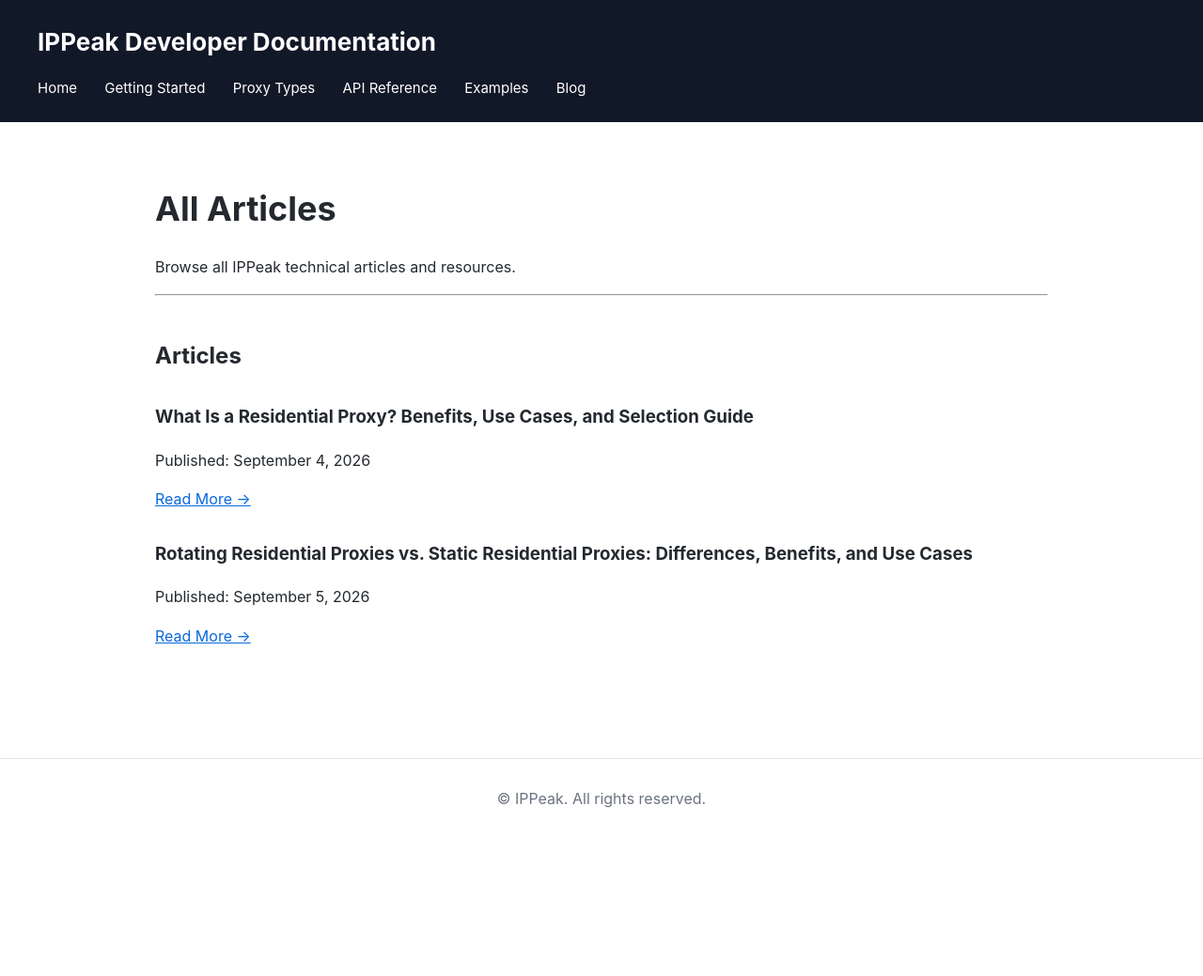
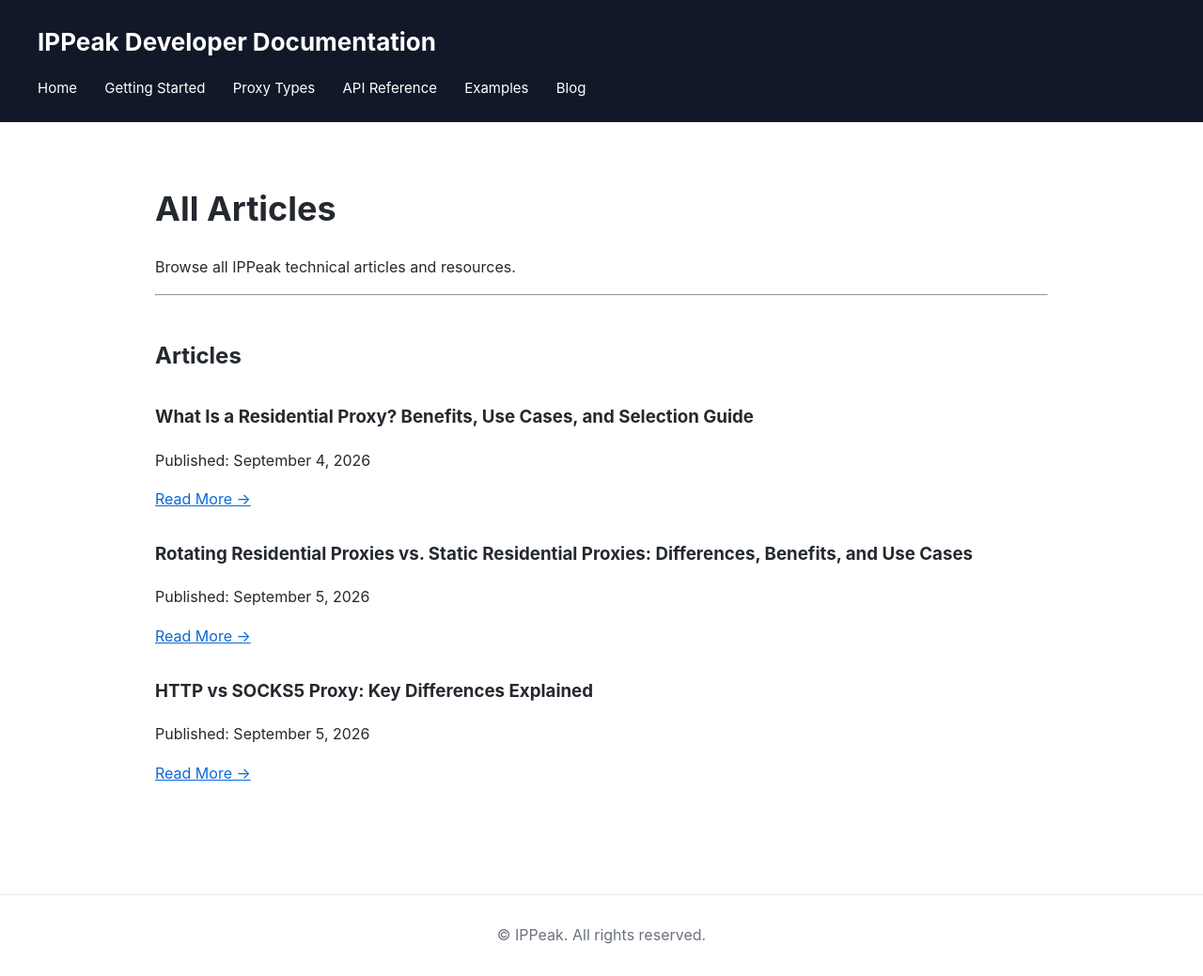
Before and after one commit to IPPeak/IPPeak-Residential-Proxy, a Jekyll site: the page built from docs/blog/articles.md, in a window 1280 px wide. Shown: the whole page at 94% size. Built offline with Jekyll 4.4.1, drawn with Linux system fonts in a browser that asks for light colours; before the commit the page ends 900 px from its top, so only the background shows below that.

Commit message:
Update articles.md

```diff
--- a/docs/blog/articles.md
+++ b/docs/blog/articles.md
@@ -22,3 +22,9 @@
 Published: September 5, 2026
 
 [Read More →](Rotating-Residential-Proxies-vs-Static-Residential-Proxies.html)
+
+### HTTP vs SOCKS5 Proxy: Key Differences Explained
+
+Published: September 5, 2026
+
+[Read More →](HTTP-vs-SOCKS5-Proxy.html)
```
